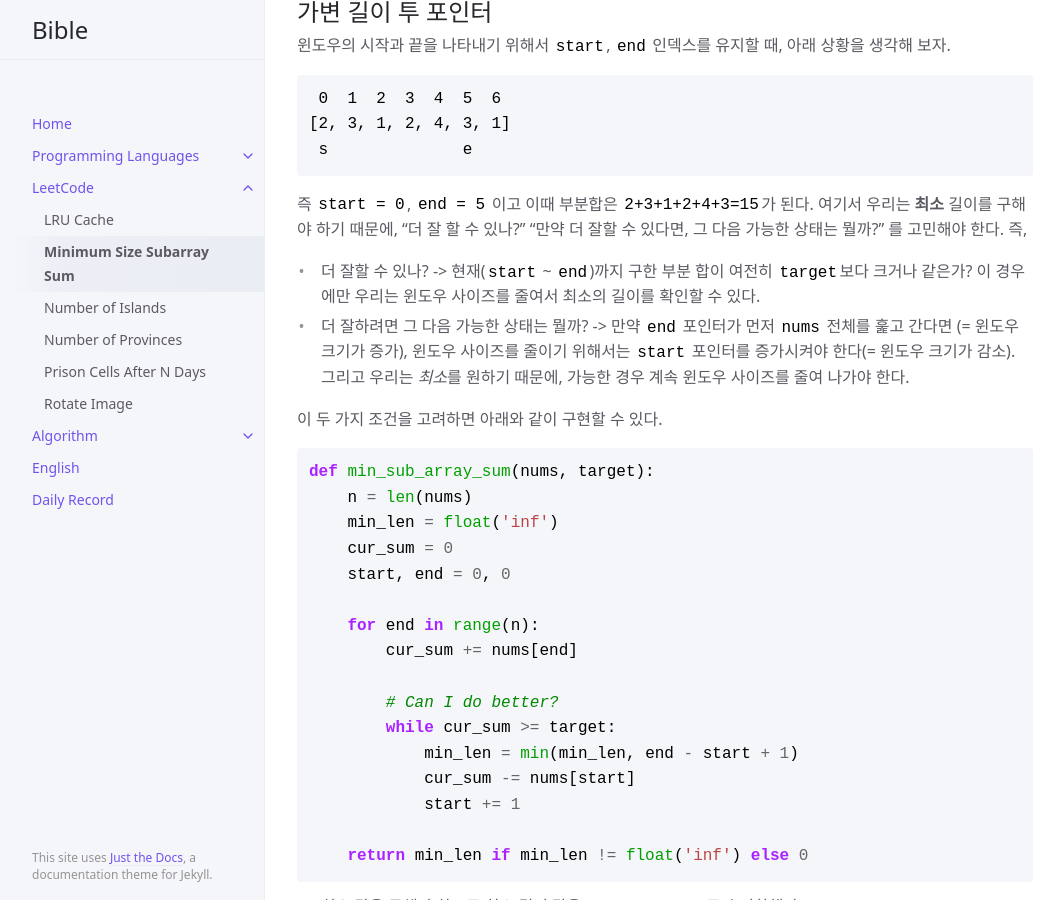
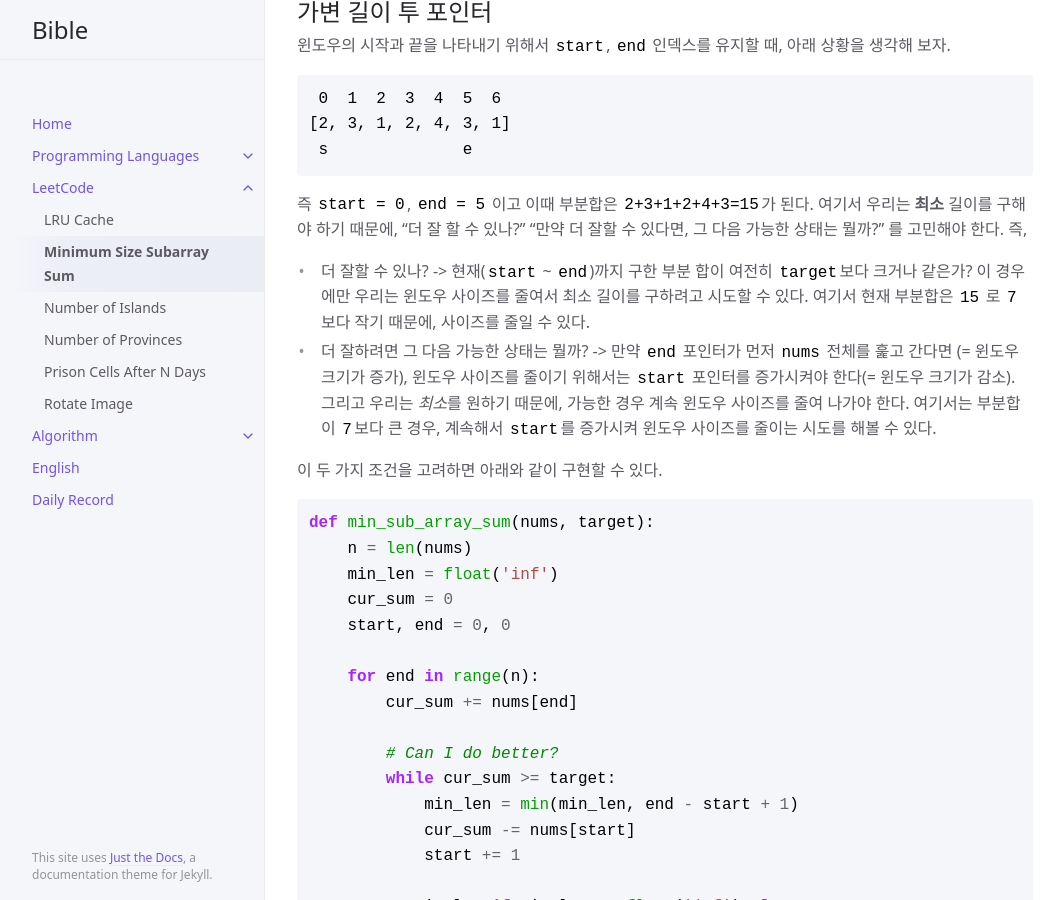
Before and after one commit to sangwoo-joh/bible-archive, a Jekyll site: the page built from leetcode/minimum-size-subarray-sum.md, in a window 1280 px wide and 900 px high, scrolled down 556 px. Shown: the whole window, without its empty margins (107-1164 px from the left). Built offline with Jekyll 4.4.1, drawn with Linux system fonts in a browser that asks for light colours.

Commit message:
Add more desc

```diff
--- a/leetcode/minimum-size-subarray-sum.md
+++ b/leetcode/minimum-size-subarray-sum.md
@@ -39,12 +39,15 @@ parent: LeetCode
  고민해야 한다. 즉,
   - 더 잘할 수 있나? -> 현재(`start` ~ `end`)까지 구한 부분 합이
     여전히 `target`보다 크거나 같은가? 이 경우에만 우리는 윈도우
-    사이즈를 줄여서 최소의 길이를 확인할 수 있다.
+    사이즈를 줄여서 최소 길이를 구하려고 시도할 수 있다. 여기서 현재
+    부분합은 `15` 로 `7`보다 작기 때문에, 사이즈를 줄일 수 있다.
   - 더 잘하려면 그 다음 가능한 상태는 뭘까? -> 만약 `end` 포인터가
     먼저 `nums` 전체를 훑고 간다면 (= 윈도우 크기가 증가), 윈도우
     사이즈를 줄이기 위해서는 `start` 포인터를 증가시켜야 한다(= 윈도우
     크기가 감소). 그리고 우리는 *최소*를 원하기 때문에, 가능한 경우
-    계속 윈도우 사이즈를 줄여 나가야 한다.
+    계속 윈도우 사이즈를 줄여 나가야 한다. 여기서는 부분합이 `7`보다
+    큰 경우, 계속해서 `start`를 증가시켜 윈도우 사이즈를 줄이는 시도를
+    해볼 수 있다.
 
  이 두 가지 조건을 고려하면 아래와 같이 구현할 수 있다.
 
```
